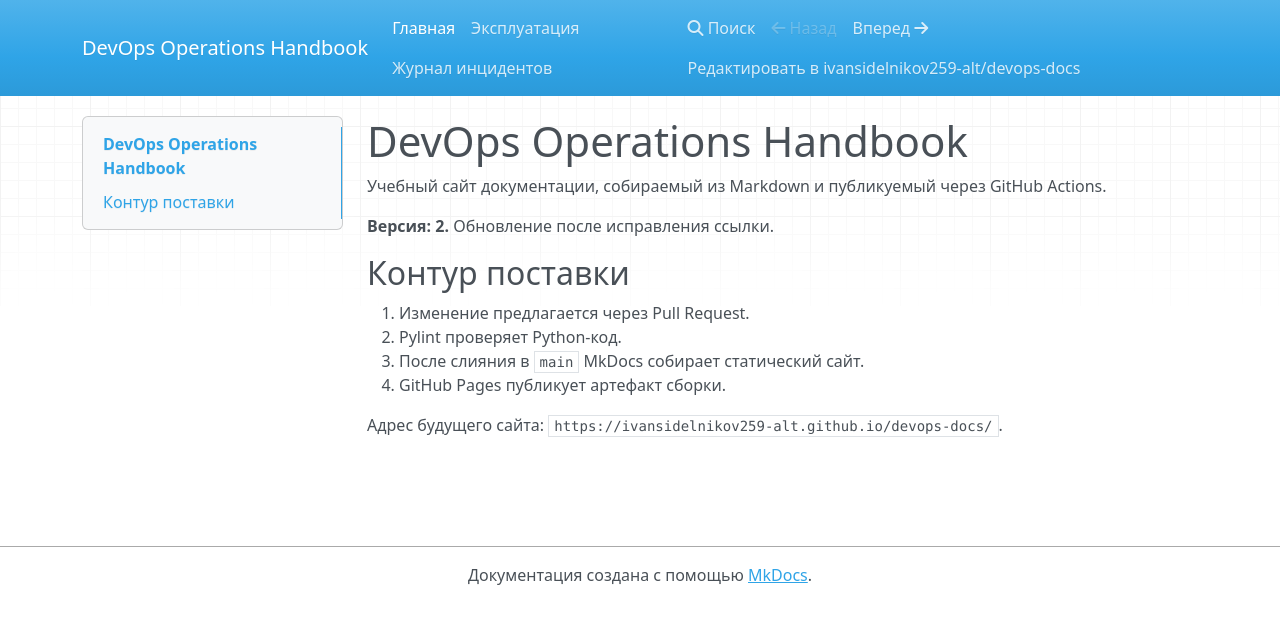
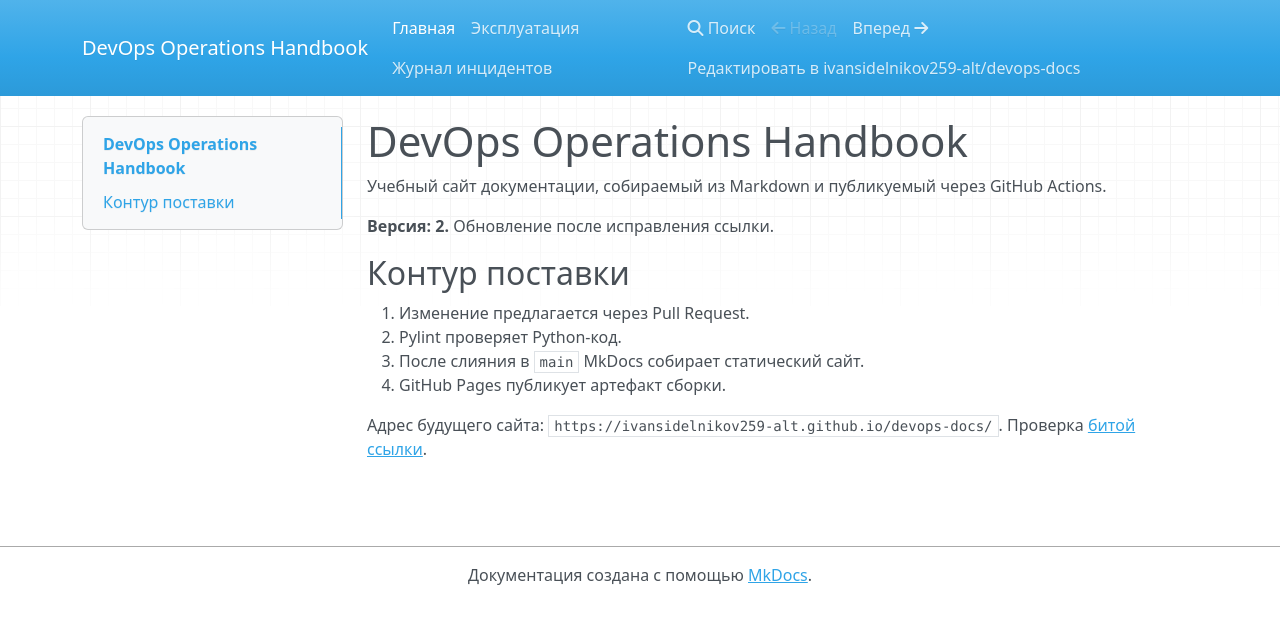
Before and after one commit to ivansidelnikov259-alt/devops-docs, an MkDocs documentation site: the page built from docs/index.md, in a window 1280 px wide. Shown: the top 624 px of the page. Built offline with MkDocs 1.6.1, drawn with Linux system fonts in a browser that asks for light colours; nearby versions of some CDN libraries.

Commit message:
docs: test broken link validation

```diff
--- a/docs/index.md
+++ b/docs/index.md
@@ -12,3 +12,4 @@
 4. GitHub Pages публикует артефакт сборки.
 
 Адрес будущего сайта: `https://ivansidelnikov259-alt.github.io/devops-docs/`.
+Проверка [битой ссылки](missing.md).
```
